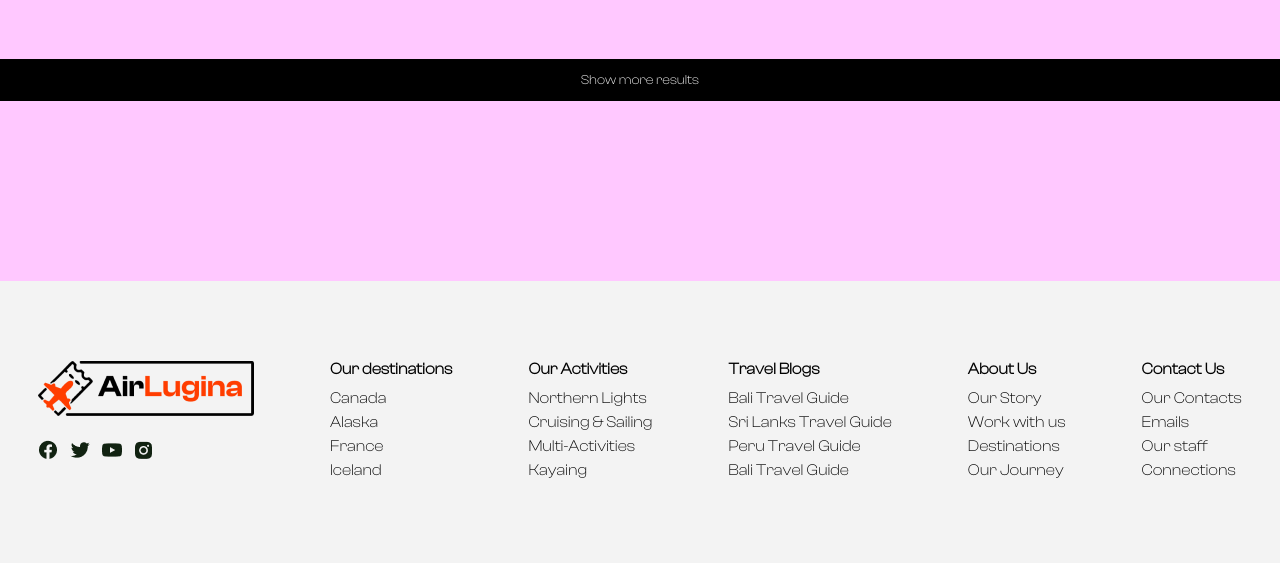
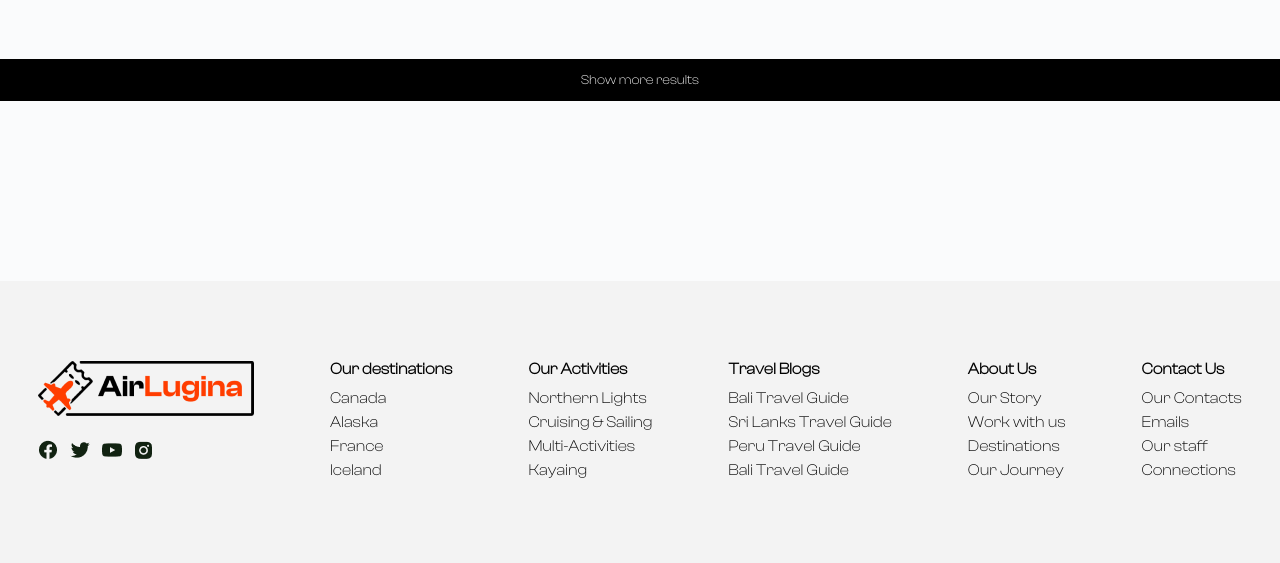
Before and after one commit to Endrit-Ab/projektiairlugina, a PHP site: page /deals.html in a window 1280 px wide; the page is wider, and only the part inside the window is pictured. Shown: the part 1949-2512 px from the top of that part. Run offline with PHP 8.4, Linux system fonts and the light colour scheme.

Commit message:
Kjo ngjyra ma e mire per sfond

```diff
--- a/assets/deals.css
+++ b/assets/deals.css
@@ -30,7 +30,7 @@
 }
 
 body{
-    background-color:#fbfc ;
+    background-color:#fafbfc ;
 }
 
 .container{
@@ -207,7 +207,7 @@ body{
     border: 7px;
     margin:  40px 95px;
     font-family: ClashDisplay-Regular;
-    /*e fshita nji rresht se mu duk i tepert*/
+    /* display: flex; */
     display: flex;
     -webkit-box-shadow: 0px 1px 3px 0px rgba(0,0,0,0.63);
     -moz-box-shadow: 0px 1px 3px 0px rgba(0,0,0,0.63);
```
